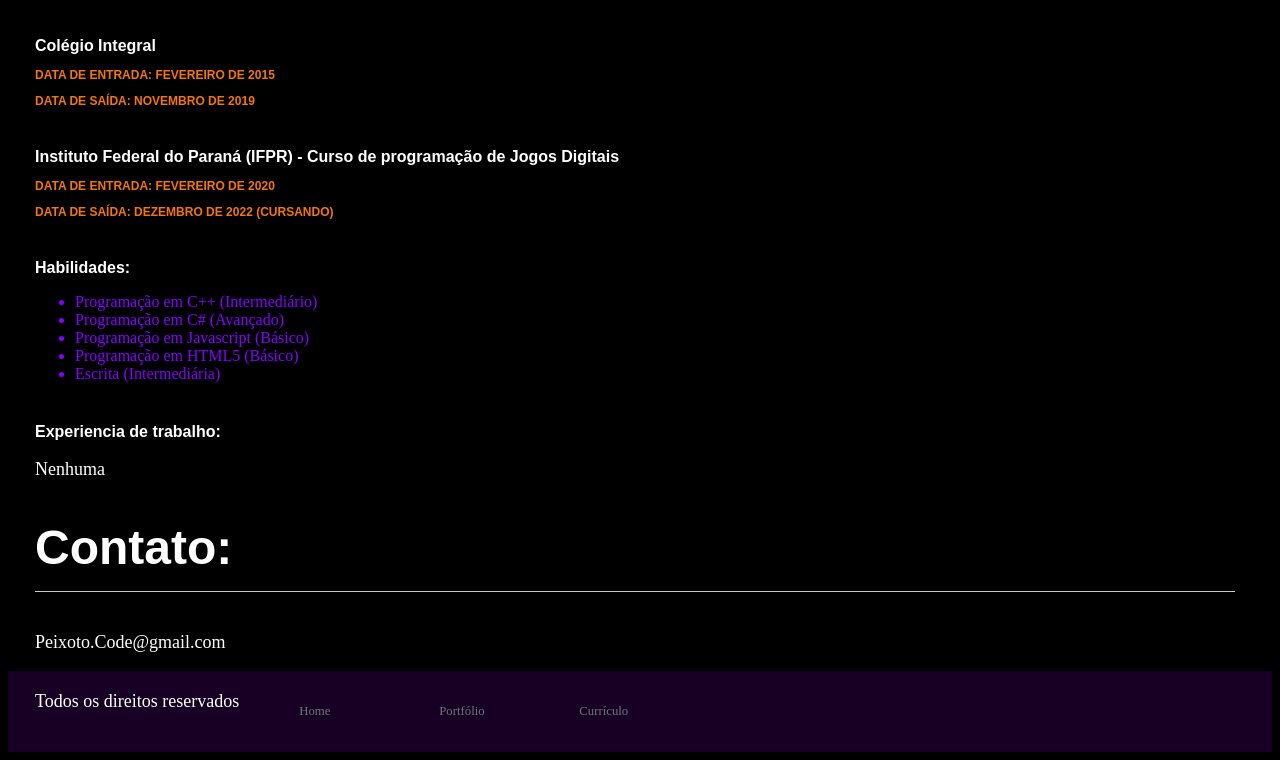
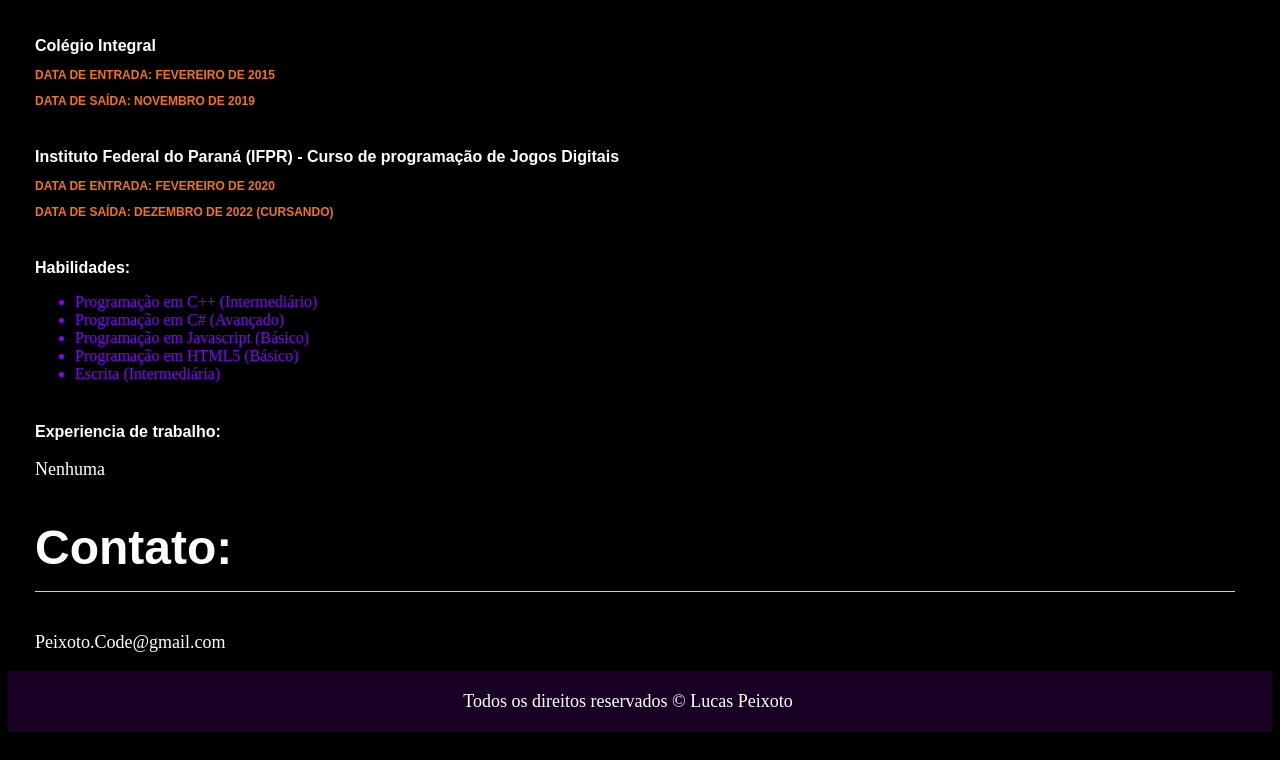
Before and after one commit to Larrui/Portfolio, a plain HTML site: page portfolio/curriculo.html in a window 1280 px wide. Shown: the part 728-1488 px from the top of the page. Drawn offline with Linux system fonts and the light colour scheme.

Commit message:
Portfolio - Corrigido - Dezembro 2022

```diff
--- a/portfolio/css/dio.css
+++ b/portfolio/css/dio.css
@@ -31,6 +31,9 @@ header{
     padding-left: 20px;
     padding-right: 30px;
 }
+.container p{
+    text-align: center;
+}
 .title h1{
     font-size: 3em;
     border-bottom: #ccc 1px solid;
@@ -47,10 +50,12 @@ footer{
     bottom: 0;
 }
 footer p{
-        line-height: 25px;
+    text-align: center;
+    line-height: 25px;
 }
 footer .container{
-    display: flex;
+    display:inline-block;
+    text-align: center;
 }
 footer.menu a{
     color: #6c757d;
--- a/portfolio/curriculo.html
+++ b/portfolio/curriculo.html
@@ -66,18 +66,11 @@
 		</div>
 	</main>
 	</section>
-		<footer>
-			<div class="container">
-				<p>Todos os direitos reservados</p>
-				<nav class="menu">
-				<ul>
-					<li><a href=Index.html>Home</a></li>
-					<li><a href=Portfolio.html>Portfólio</a></li>
-					<li><a href=curriculo.html>Currículo</a></li>
-				</ul>
-				</nav>
-			</div>
+	<footer>
+		<div class="container">
+			<p>Todos os direitos reservados © Lucas Peixoto</p>
+		</div>
 
-		</footer>
-	</body>
+	</footer>
+</body>
 </html>
```
Also changed, not shown: portfolio/Bardo-Explica.html (+1 -9 lines), portfolio/Barroco-Explica.html (+1 -8 lines), portfolio/Caixote-Explica.html (+1 -8 lines), portfolio/Index.html (+4 -11 lines), portfolio/Maracaja-Explica.html (+1 -8 lines), portfolio/Portfolio.html (+5 -14 lines), portfolio/Weeb-Explica.html (+5 -12 lines), portfolio/Zoomo-Explica.html (+5 -13 lines).
